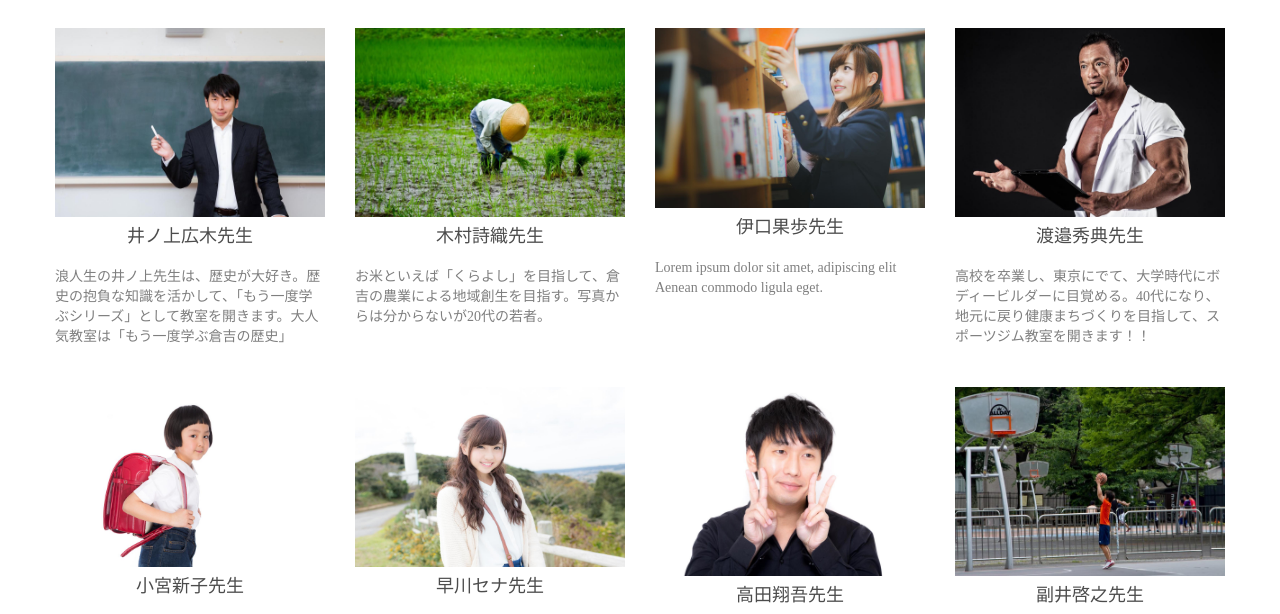
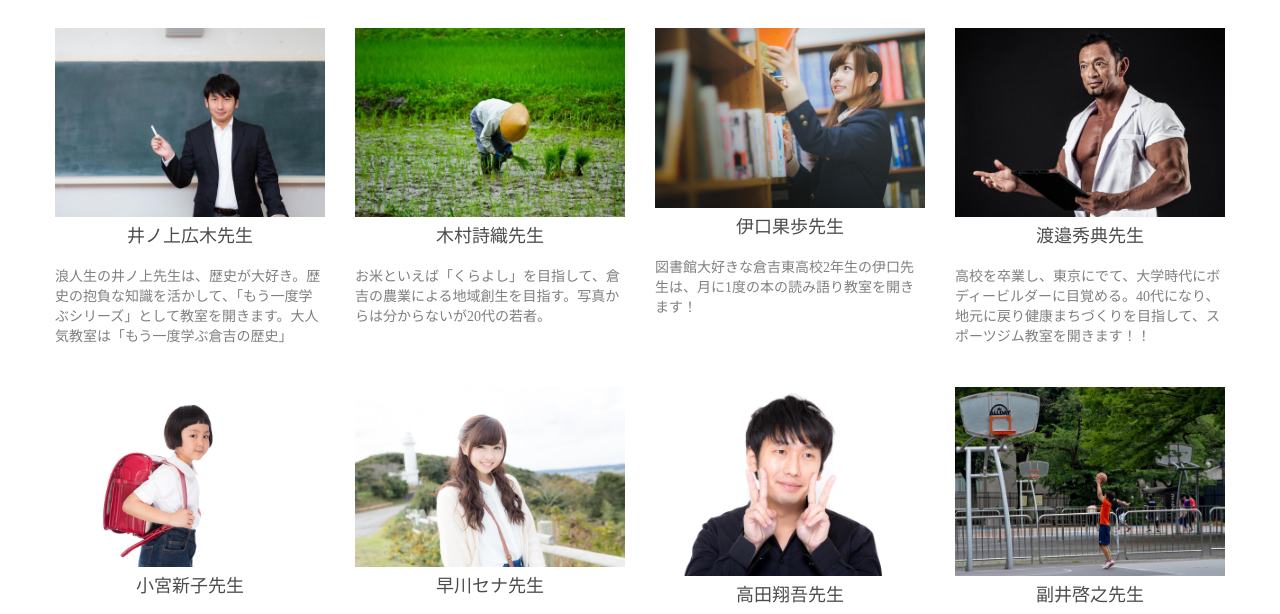
Before and after one commit to Kenyat1989/VolunTech_Tottori, a plain HTML site: page teachers.html in a window 1280 px wide. Shown: the part 165-779 px from the top of the page. Drawn offline with Linux system fonts and the light colour scheme.

Commit message:
先生紹介を充実

```diff
--- a/teachers.html
+++ b/teachers.html
@@ -92,7 +92,7 @@
           伊口果歩先生
         </h4>
         <p>
-          Lorem ipsum dolor sit amet, adipiscing elit Aenean commodo ligula eget.
+          図書館大好きな倉吉東高校2年生の伊口先生は、月に1度の本の読み語り教室を開きます！
         </p>
       </div>
       <div class="col-sm-3">
```
